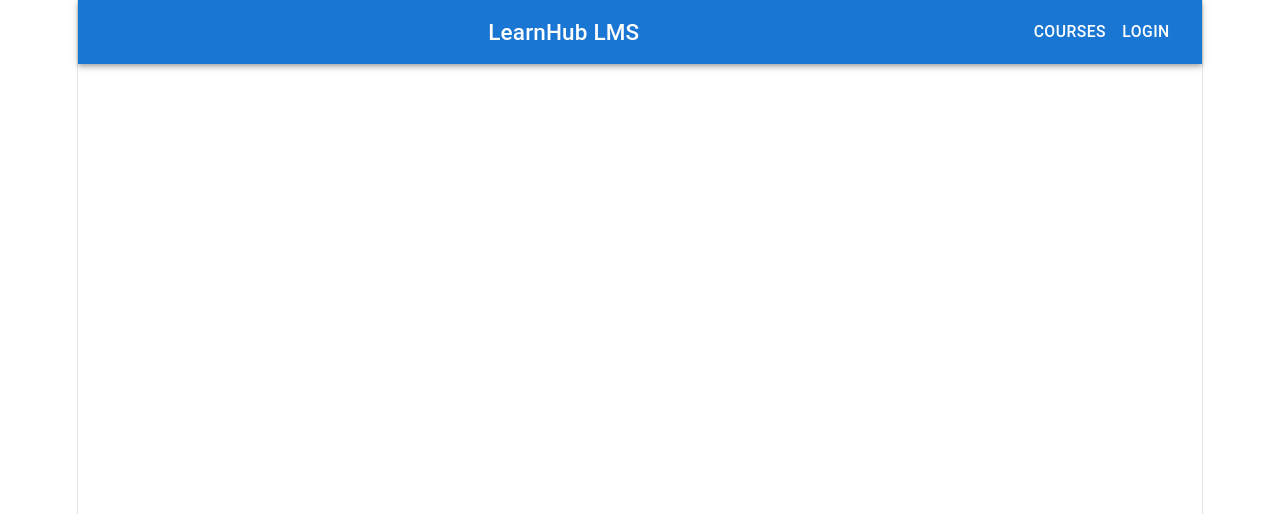
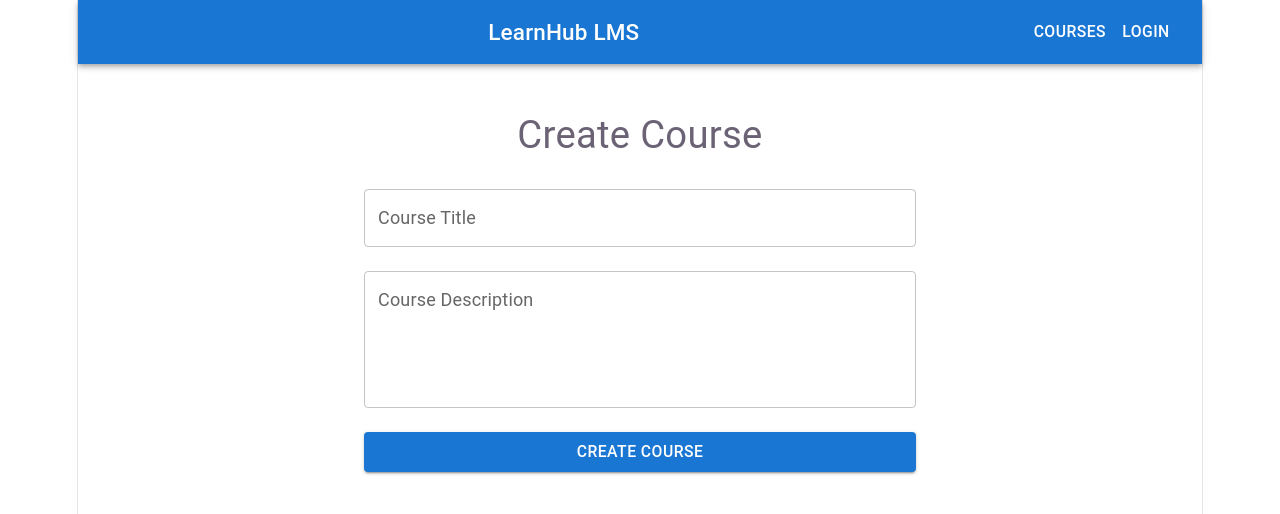
Before and after one commit to Alan-Baum/learnhub-lms, a React app in the folder frontend/: page /create-course in a window 1280 px wide. Shown: the top 514 px of the page. Built offline with nearby package versions, Linux system fonts and the light colour scheme; the HTML template or start-up script is replaced by a standard one.

Commit message:
Build teacher dashboard and course creation workflow

```diff
--- a/frontend/src/App.jsx
+++ b/frontend/src/App.jsx
@@ -1,49 +1,38 @@
-import {
-  BrowserRouter,
-  Routes,
-  Route,
-} from 'react-router-dom';
+import { BrowserRouter, Routes, Route } from "react-router-dom";
 
-import Navbar from './components/Navbar';
+import Navbar from "./components/Navbar";
 
-import HomePage from './pages/HomePage';
+import HomePage from "./pages/HomePage";
 
-import LoginPage from './pages/LoginPage';
+import LoginPage from "./pages/LoginPage";
 
-import DashboardPage from './pages/DashboardPage';
+import DashboardPage from "./pages/DashboardPage";
 
-import ProtectedRoute from './components/ProtectedRoute';
+import ProtectedRoute from "./components/ProtectedRoute";
 
+import CreateCoursePage from "./pages/CreateCoursePage";
 
 function App() {
   return (
     <BrowserRouter>
-
       <Navbar />
 
       <Routes>
+        <Route path="/" element={<HomePage />} />
 
-        <Route
-          path="/"
-          element={<HomePage />}
-        />
+        <Route path="/login" element={<LoginPage />} />
 
-        <Route
-          path="/login"
-          element={<LoginPage />}
-        />
+        <Route path="/create-course" element={<CreateCoursePage />} />
 
         <Route
           path="/dashboard"
           element={
-           <ProtectedRoute>
-            <DashboardPage />
-           </ProtectedRoute>
-  }
-/>
-
+            <ProtectedRoute>
+              <DashboardPage />
+            </ProtectedRoute>
+          }
+        />
       </Routes>
-
     </BrowserRouter>
   );
 }
--- /dev/null
+++ b/frontend/src/pages/CreateCoursePage.jsx
@@ -0,0 +1,66 @@
+import { useState } from "react";
+import { useNavigate } from "react-router-dom";
+
+import { Box, Button, Container, TextField, Typography } from "@mui/material";
+
+import { createCourse } from "../services/courseService";
+
+function CreateCoursePage() {
+  const [title, setTitle] = useState("");
+  const [description, setDescription] = useState("");
+
+  const navigate = useNavigate();
+
+  const handleCreateCourse = async () => {
+    if (!title || !description) {
+      alert("Please enter a title and description.");
+      return;
+    }
+    try {
+      await createCourse(title, description);
+      navigate("/");
+    } catch (error) {
+      console.error(error);
+      alert("Course creation failed");
+    }
+  };
+
+  return (
+    <Container maxWidth="sm">
+      <Box sx={{ mt: 6 }}>
+        <Typography variant="h4" gutterBottom>
+          Create Course
+        </Typography>
+
+        <TextField
+          label="Course Title"
+          fullWidth
+          margin="normal"
+          value={title}
+          onChange={(e) => setTitle(e.target.value)}
+        />
+
+        <TextField
+          label="Course Description"
+          fullWidth
+          multiline
+          rows={4}
+          margin="normal"
+          value={description}
+          onChange={(e) => setDescription(e.target.value)}
+        />
+
+        <Button
+          variant="contained"
+          fullWidth
+          sx={{ mt: 2 }}
+          onClick={handleCreateCourse}
+        >
+          Create Course
+        </Button>
+      </Box>
+    </Container>
+  );
+}
+
+export default CreateCoursePage;
--- a/frontend/src/pages/DashboardPage.jsx
+++ b/frontend/src/pages/DashboardPage.jsx
@@ -11,17 +11,26 @@ import {
 
 import { getCurrentUser } from "../services/userService";
 import { getEnrollments } from "../services/enrollmentService";
+import { getCourses } from "../services/courseService";
+import { useNavigate } from "react-router-dom";
 
 function DashboardPage() {
   const [user, setUser] = useState(null);
   const [enrollments, setEnrollments] = useState([]);
+  const [teacherCourses, setTeacherCourses] = useState([]);
   const [loading, setLoading] = useState(true);
+  const navigate = useNavigate();
 
   useEffect(() => {
-    Promise.all([getCurrentUser(), getEnrollments()])
-      .then(([userData, enrollmentData]) => {
+    Promise.all([getCurrentUser(), getEnrollments(), getCourses()])
+      .then(([userData, enrollmentData, courseData]) => {
         setUser(userData);
         setEnrollments(enrollmentData);
+        const teacherOwnedCourses = courseData.filter(
+          (course) => course.teacher_name === userData.username,
+        );
+
+        setTeacherCourses(teacherOwnedCourses);
       })
       .catch((error) => {
         console.error(error);
@@ -50,6 +59,41 @@ function DashboardPage() {
           <Typography sx={{ mt: 2 }}>Welcome, {user.username}.</Typography>
 
           <Typography sx={{ mt: 1 }}>Role: {user.role}</Typography>
+
+          {user.role === "teacher" && (
+            <Box sx={{ mt: 4 }}>
+              <Card>
+                <CardContent>
+                  <Typography variant="h5" gutterBottom>
+                    Teacher Tools
+                  </Typography>
+
+                  <Typography>
+                    Manage your courses and create new learning content.
+                  </Typography>
+
+                  <Button
+                    variant="contained"
+                    sx={{ mt: 2 }}
+                    onClick={() => navigate("/create-course")}
+                  >
+                    Create Course
+                  </Button>
+                  {teacherCourses.map((course) => (
+                    <Card key={course.id} sx={{ mt: 2 }}>
+                      <CardContent>
+                        <Typography variant="h6">{course.title}</Typography>
+
+                        <Typography variant="body2" sx={{ mt: 1 }}>
+                          {course.description}
+                        </Typography>
+                      </CardContent>
+                    </Card>
+                  ))}
+                </CardContent>
+              </Card>
+            </Box>
+          )}
 
           {user.role === "student" && (
             <Box sx={{ mt: 4 }}>
--- a/frontend/src/services/courseService.js
+++ b/frontend/src/services/courseService.js
@@ -1,21 +1,35 @@
-const API_URL = 'http://127.0.0.1:8000/api/courses/';
-
+const API_URL = "http://127.0.0.1:8000/api/courses/";
 
 export async function getCourses() {
-
-  const token = localStorage.getItem('token');
-
-  const response = await fetch(API_URL, {
-
-    headers: {
-      Authorization: `Token ${token}`,
-    },
-
-  });
+  const response = await fetch(API_URL);
 
   if (!response.ok) {
-    throw new Error('Failed to fetch courses');
+    throw new Error("Failed to fetch courses");
   }
 
   return response.json();
 }
+
+export async function createCourse(title, description) {
+  const token = localStorage.getItem("token");
+
+  const response = await fetch(API_URL, {
+    method: "POST",
+
+    headers: {
+      "Content-Type": "application/json",
+      Authorization: `Token ${token}`,
+    },
+
+    body: JSON.stringify({
+      title,
+      description,
+    }),
+  });
+
+  if (!response.ok) {
+    throw new Error("Failed to create course");
+  }
+
+  return response.json();
+}
```
Also changed, not shown: 2 other files (tests, documents, lock files or other folders).
